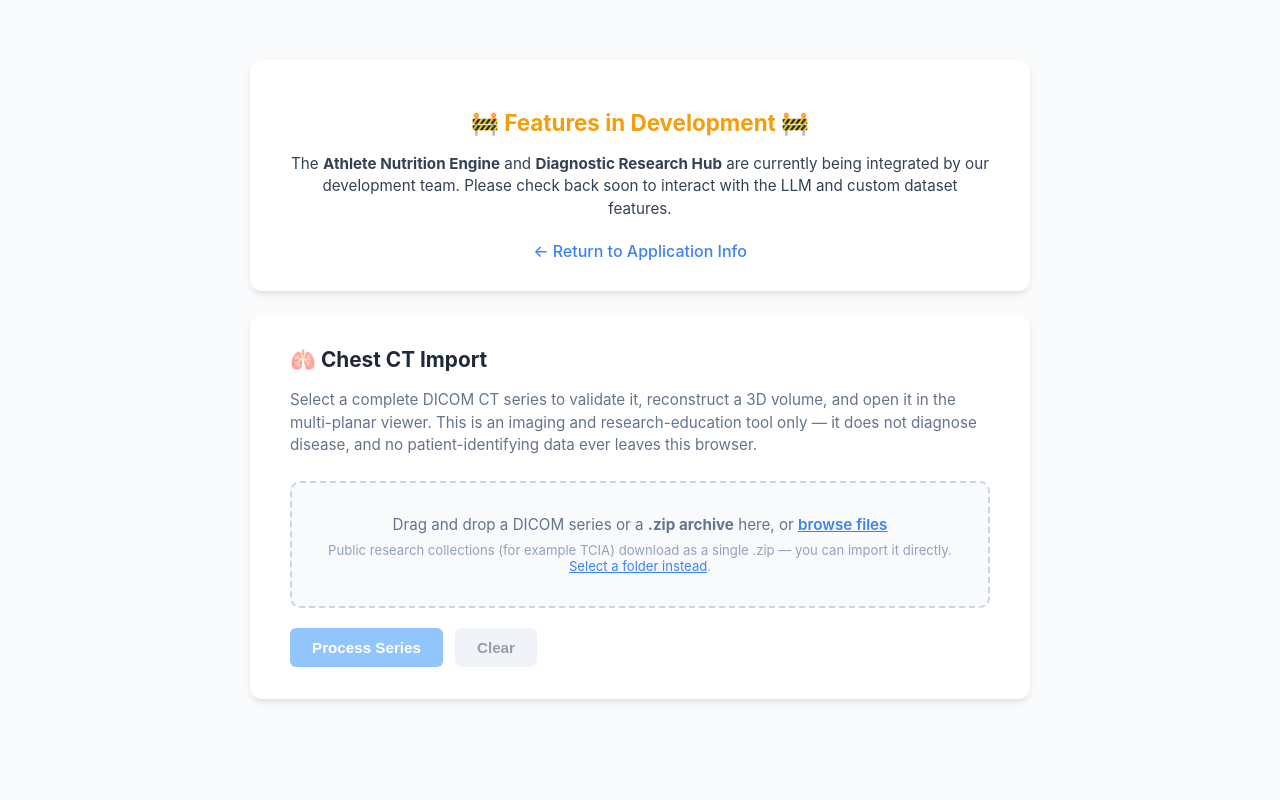
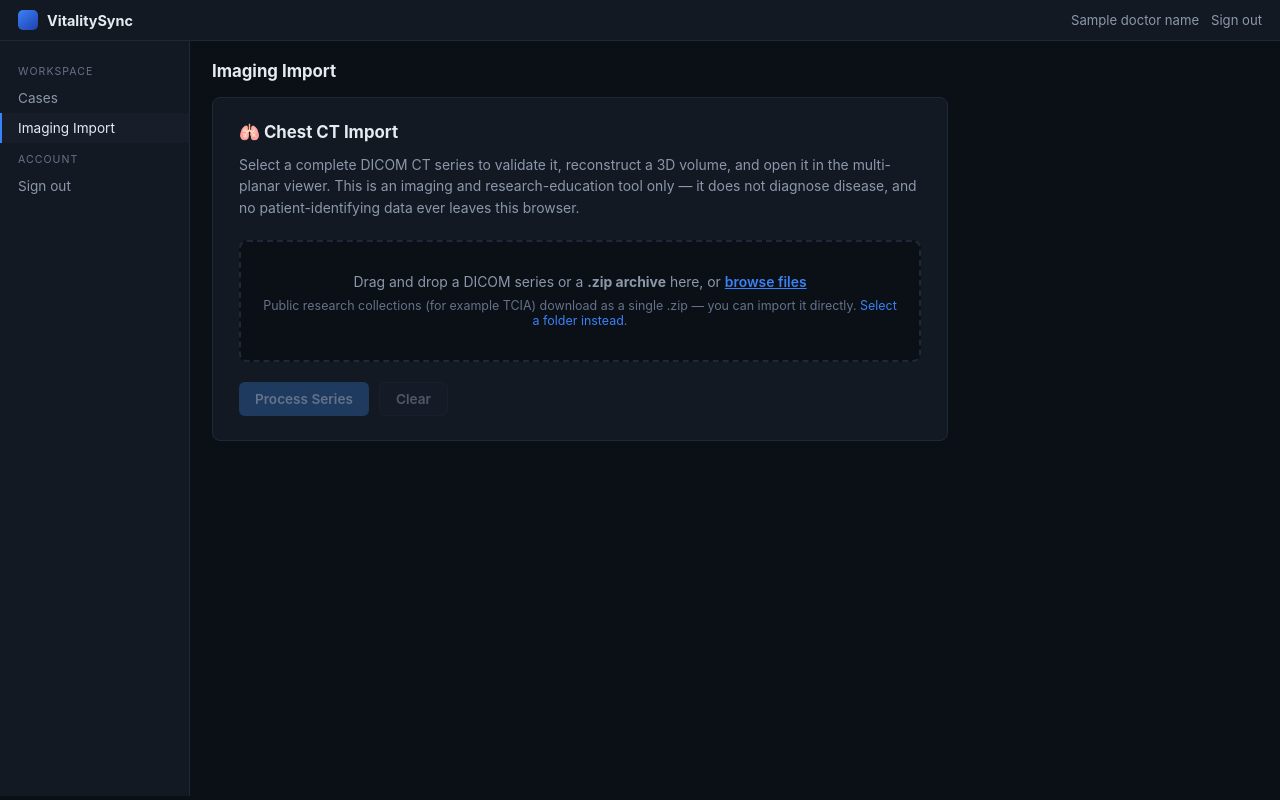
Before and after one commit to Aditya-SHAH123/VertilitySync, a Flask app: template templates/dashboard.html in a window 1280 px wide. Run offline with Flask 3, Linux system fonts and the light colour scheme; the template is opened without the code that fills it: most values are stand-ins (such as "Sample title", 1, 10 or a date in 2020); some libraries are stand-ins or nearby versions.

Commit message:
Update api/db.py, api/db_engine.py, requirements.txt, templates/dashboard.html

```diff
--- a/requirements.txt
+++ b/requirements.txt
@@ -1,6 +1,5 @@
 Flask
 groq
-pandas
 python-dotenv
 pydicom
 numpy
--- a/templates/dashboard.html
+++ b/templates/dashboard.html
@@ -3,85 +3,133 @@
 <head>
     <meta charset="UTF-8">
     <meta name="viewport" content="width=device-width, initial-scale=1.0">
-    <title>VitalitySync - Dashboard</title>
+    <title>Imaging Import — VitalitySync</title>
     <style>
-        body { font-family: -apple-system, BlinkMacSystemFont, "Segoe UI", Roboto, sans-serif; margin: 0; padding: 60px 20px; background-color: #f8fafc; color: #334155; }
-        .page { max-width: 780px; margin: 0 auto; }
-        .message-box { padding: 30px 40px; background: #ffffff; border-radius: 12px; box-shadow: 0 4px 6px -1px rgba(0, 0, 0, 0.1); text-align: center; margin-bottom: 24px; }
-        h2 { color: #f59e0b; margin-bottom: 16px; font-size: 1.4rem; }
-        .message-box p { margin: 0 0 12px 0; line-height: 1.5; font-size: 0.95rem; }
-        .back-link { display: inline-block; color: #3b82f6; text-decoration: none; font-weight: 500; margin-top: 8px; }
-        .back-link:hover { text-decoration: underline; color: #2563eb; }
+        /* Clinical design system - matches cases.html / case_workspace.html.
+           Dense, fast, minimal motion. No marketing media on this page. */
+        :root {
+            --bg: #0b0f16; --panel: #131923; --panel2: #171e2a; --line: #1f2836;
+            --text: #e6ebf2; --muted: #8b98ab; --dim: #64728a; --accent: #3b82f6;
+            --ok: #34d399; --warn: #fbbf24; --info: #60a5fa; --off: #64748b; --danger: #f87171;
+        }
+        * { box-sizing: border-box; }
+        body { margin: 0; background: var(--bg); color: var(--text); font-size: 14px;
+               font-family: -apple-system, BlinkMacSystemFont, "Segoe UI", Roboto, sans-serif; }
+        a { color: inherit; text-decoration: none; }
 
-        .card { background: #ffffff; border-radius: 12px; box-shadow: 0 4px 6px -1px rgba(0, 0, 0, 0.1); padding: 32px 40px; }
-        .card h3 { margin-top: 0; color: #1e293b; font-size: 1.3rem; }
-        .card > p.lede { color: #64748b; margin-top: -4px; margin-bottom: 24px; font-size: 0.95rem; line-height: 1.5; }
+        .topbar { display: flex; align-items: center; justify-content: space-between; gap: 16px;
+                  padding: 10px 18px; border-bottom: 1px solid var(--line); background: var(--panel); }
+        .brand { display: flex; align-items: center; gap: 9px; }
+        .brand .mark { width: 20px; height: 20px; border-radius: 5px; background: linear-gradient(140deg, #3b82f6, #1e40af); }
+        .brand .name { font-weight: 650; font-size: 0.9rem; }
+        .who { display: flex; align-items: center; gap: 12px; font-size: 0.82rem; color: var(--muted); }
+        .who a:hover { color: var(--text); }
+
+        .shell { display: grid; grid-template-columns: 190px 1fr; min-height: calc(100vh - 45px); }
+        .side { border-right: 1px solid var(--line); padding: 14px 0; background: var(--panel); }
+        .side .grp { font-size: 0.66rem; text-transform: uppercase; letter-spacing: 0.1em;
+                     color: var(--dim); padding: 10px 18px 5px; }
+        .side a { display: block; padding: 7px 18px; color: var(--muted); font-size: 0.85rem; }
+        .side a:hover { color: var(--text); background: var(--panel2); }
+        .side a.on { color: var(--text); box-shadow: inset 2px 0 0 var(--accent); background: var(--panel2); }
+
+        .main { padding: 20px 22px 60px; max-width: 780px; }
+        .head { margin-bottom: 16px; }
+        h1 { font-size: 1.05rem; margin: 0; font-weight: 650; }
+
+        .notice { background: #101a2b; border: 1px solid #1e3a5f; color: #93c5fd; border-radius: 7px;
+                  padding: 11px 14px; font-size: 0.82rem; line-height: 1.55; margin-bottom: 16px; }
+
+        .card { background: var(--panel); border: 1px solid var(--line); border-radius: 8px; padding: 24px 26px; }
+        .card h3 { margin-top: 0; color: var(--text); font-size: 1.05rem; }
+        .card > p.lede { color: var(--muted); margin-top: -4px; margin-bottom: 20px; font-size: 0.87rem; line-height: 1.55; }
 
         .dropzone {
-            border: 2px dashed #cbd5e1; border-radius: 10px; padding: 32px 20px; text-align: center;
-            cursor: pointer; transition: border-color 0.2s ease, background 0.2s ease; background: #f8fafc;
+            border: 2px dashed var(--line); border-radius: 8px; padding: 32px 20px; text-align: center;
+            cursor: pointer; transition: border-color 0.2s ease, background 0.2s ease; background: var(--bg);
         }
-        .dropzone.dragover { border-color: #3b82f6; background: #eff6ff; }
-        .dropzone p { margin: 0; color: #64748b; font-size: 0.95rem; }
-        .dropzone .browse { color: #3b82f6; font-weight: 600; text-decoration: underline; }
+        .dropzone.dragover { border-color: var(--accent); background: #101a2b; }
+        .dropzone p { margin: 0; color: var(--muted); font-size: 0.87rem; }
+        .dropzone .browse { color: var(--accent); font-weight: 600; text-decoration: underline; }
         #fileInput { display: none; }
 
-        .file-summary { margin-top: 14px; font-size: 0.9rem; color: #334155; display: none; }
+        .file-summary { margin-top: 14px; font-size: 0.85rem; color: var(--text); display: none; }
         .file-summary.visible { display: block; }
 
-        .actions { margin-top: 20px; display: flex; gap: 12px; flex-wrap: wrap; }
-        button.btn { border: none; border-radius: 6px; padding: 11px 22px; font-weight: 600; font-size: 0.95rem; cursor: pointer; transition: background 0.2s ease; }
-        button.btn-primary { background: #3b82f6; color: #fff; }
-        button.btn-primary:hover:not(:disabled) { background: #2563eb; }
-        button.btn-primary:disabled { background: #93c5fd; cursor: not-allowed; }
-        button.btn-secondary { background: #e2e8f0; color: #334155; }
-        button.btn-secondary:hover:not(:disabled) { background: #cbd5e1; }
-        button.btn-secondary:disabled { opacity: 0.5; cursor: not-allowed; }
-        a.btn-viewer { display: none; text-decoration: none; }
+        .actions { margin-top: 20px; display: flex; gap: 10px; flex-wrap: wrap; }
+        .btn { border: none; border-radius: 6px; padding: 8px 16px; font-weight: 600; font-size: 0.85rem;
+               cursor: pointer; font-family: inherit; transition: background 0.2s ease; }
+        .btn-primary { background: var(--accent); color: #fff; }
+        .btn-primary:hover:not(:disabled) { background: #2563eb; }
+        .btn-primary:disabled { background: #1e3a5f; color: var(--dim); cursor: not-allowed; }
+        .btn-sub { background: var(--panel2); color: var(--muted); border: 1px solid var(--line); }
+        .btn-sub:hover:not(:disabled) { color: var(--text); }
+        .btn-sub:disabled { opacity: 0.5; cursor: not-allowed; }
+        a.btn-viewer { display: none; }
         a.btn-viewer.visible { display: inline-block; }
-        .btn-viewer button { background: #16a34a; color: #fff; }
-        .btn-viewer button:hover { background: #15803d; }
+        .btn-viewer .btn { background: var(--ok); color: #052e21; }
+        .btn-viewer .btn:hover { background: #2fbf8f; }
 
-        .status-line { margin-top: 18px; font-size: 0.92rem; display: none; align-items: center; gap: 10px; }
+        .status-line { margin-top: 18px; font-size: 0.85rem; color: var(--muted); display: none; align-items: center; gap: 10px; }
         .status-line.visible { display: flex; }
-        .spinner { width: 16px; height: 16px; border: 2px solid #cbd5e1; border-top-color: #3b82f6; border-radius: 50%; animation: spin 0.7s linear infinite; }
+        .spinner { width: 15px; height: 15px; border: 2px solid var(--line); border-top-color: var(--accent); border-radius: 50%; animation: spin 0.7s linear infinite; }
         @keyframes spin { to { transform: rotate(360deg); } }
 
-        .error-box { margin-top: 18px; padding: 14px 16px; background: #fef2f2; border: 1px solid #fecaca; color: #b91c1c; border-radius: 8px; font-size: 0.9rem; display: none; white-space: pre-wrap; }
+        .error-box { margin-top: 18px; padding: 12px 14px; background: #450a0a; border: 1px solid #7f1d1d;
+                     color: var(--danger); border-radius: 7px; font-size: 0.85rem; display: none; white-space: pre-wrap; }
         .error-box.visible { display: block; }
 
         .results { margin-top: 24px; display: none; }
         .results.visible { display: block; }
-        .results h4 { margin-bottom: 8px; color: #1e293b; font-size: 1rem; }
+        .results h4 { margin-bottom: 8px; color: var(--text); font-size: 0.85rem; text-transform: uppercase; letter-spacing: 0.06em; color: var(--dim); }
 
-        .badge { display: inline-block; padding: 2px 9px; border-radius: 999px; font-size: 0.72rem; font-weight: 700; letter-spacing: 0.03em; }
-        .badge-PASS { background: #dcfce7; color: #166534; }
-        .badge-WARNING { background: #fef9c3; color: #854d0e; }
-        .badge-FAIL { background: #fee2e2; color: #991b1b; }
+        .badge { display: inline-block; padding: 2px 9px; border-radius: 100px; font-size: 0.7rem; font-weight: 600; }
+        .badge-PASS { background: #052e21; color: var(--ok); }
+        .badge-WARNING { background: #422006; color: var(--warn); }
+        .badge-FAIL { background: #450a0a; color: var(--danger); }
 
-        .file-list { max-height: 220px; overflow-y: auto; border: 1px solid #e2e8f0; border-radius: 8px; margin-bottom: 18px; }
-        .file-row { padding: 10px 14px; border-bottom: 1px solid #f1f5f9; font-size: 0.85rem; }
+        .file-list { max-height: 220px; overflow-y: auto; border: 1px solid var(--line); border-radius: 8px; margin-bottom: 18px; background: var(--bg); }
+        .file-row { padding: 10px 14px; border-bottom: 1px solid var(--line); font-size: 0.83rem; }
         .file-row:last-child { border-bottom: none; }
-        .file-row .fname { font-weight: 600; color: #334155; margin-right: 8px; }
-        .file-row ul { margin: 6px 0 0 0; padding-left: 18px; color: #64748b; }
+        .file-row .fname { font-weight: 600; color: var(--text); margin-right: 8px; }
+        .file-row ul { margin: 6px 0 0 0; padding-left: 18px; color: var(--muted); }
 
-        .summary-grid { display: grid; grid-template-columns: repeat(auto-fill, minmax(180px, 1fr)); gap: 14px; margin-bottom: 18px; }
-        .summary-item { background: #f8fafc; border-radius: 8px; padding: 12px 14px; }
-        .summary-item .label { font-size: 0.72rem; text-transform: uppercase; letter-spacing: 0.04em; color: #94a3b8; margin-bottom: 4px; }
-        .summary-item .value { font-size: 0.95rem; color: #1e293b; font-weight: 600; }
+        .summary-grid { display: grid; grid-template-columns: repeat(auto-fill, minmax(180px, 1fr)); gap: 12px; margin-bottom: 18px; }
+        .summary-item { background: var(--bg); border: 1px solid var(--line); border-radius: 8px; padding: 12px 14px; }
+        .summary-item .label { font-size: 0.66rem; text-transform: uppercase; letter-spacing: 0.08em; color: var(--dim); margin-bottom: 4px; }
+        .summary-item .value { font-size: 0.9rem; color: var(--text); font-weight: 600; }
 
-        .warnings-list { font-size: 0.85rem; color: #854d0e; background: #fefce8; border: 1px solid #fde68a; border-radius: 8px; padding: 12px 14px; margin-bottom: 4px; }
+        .warnings-list { font-size: 0.83rem; color: var(--warn); background: #201a06; border: 1px solid #422006; border-radius: 8px; padding: 12px 14px; margin-bottom: 4px; }
         .warnings-list li { margin-bottom: 4px; }
         .warnings-list li:last-child { margin-bottom: 0; }
+
+        @media (max-width: 780px) {
+            .shell { grid-template-columns: 1fr; }
+            .side { display: flex; overflow-x: auto; border-right: none; border-bottom: 1px solid var(--line); padding: 6px; }
+            .side .grp { display: none; }
+            .side a.on { box-shadow: inset 0 -2px 0 var(--accent); }
+        }
     </style>
 </head>
 <body>
-<div class="page">
 
-    <div class="message-box">
-        <h2>🚧 Features in Development 🚧</h2>
-        <p>The <strong>Athlete Nutrition Engine</strong> and <strong>Diagnostic Research Hub</strong> are currently being integrated by our development team. Please check back soon to interact with the LLM and custom dataset features.</p>
-        <a href="/" class="back-link">&larr; Return to Application Info</a>
+<div class="topbar">
+    <div class="brand"><span class="mark"></span><span class="name">VitalitySync</span></div>
+    <div class="who"><span>{{ doctor_name }}</span><a href="/logout">Sign out</a></div>
+</div>
+
+<div class="shell">
+    <aside class="side">
+        <div class="grp">Workspace</div>
+        <a href="/cases">Cases</a>
+        <a class="on" href="/dashboard">Imaging Import</a>
+        <div class="grp">Account</div>
+        <a href="/logout">Sign out</a>
+    </aside>
+
+    <main class="main">
+        <div class="head">
+            <h1>Imaging Import</h1>
         </div>
 
         <div class="card">
@@ -90,7 +138,7 @@
 
             <div class="dropzone" id="dropzone">
                 <p>Drag and drop a DICOM series or a <strong>.zip archive</strong> here, or <span class="browse">browse files</span></p>
-            <p style="margin-top:8px;font-size:0.82rem;color:#94a3b8;">Public research collections (for example TCIA) download as a single .zip &mdash; you can import it directly. <a href="#" id="pickFolder" style="color:#3b82f6;">Select a folder instead</a>.</p>
+                <p style="margin-top:8px;font-size:0.78rem;color:var(--dim);">Public research collections (for example TCIA) download as a single .zip &mdash; you can import it directly. <a href="#" id="pickFolder" style="color:var(--accent);">Select a folder instead</a>.</p>
                 <input type="file" id="fileInput" multiple accept=".dcm,.dicom,.zip,application/zip,application/dicom">
                 <input type="file" id="folderInput" webkitdirectory directory multiple style="display:none;">
             </div>
@@ -98,7 +146,7 @@
 
             <div class="actions">
                 <button class="btn btn-primary" id="processBtn" disabled>Process Series</button>
-            <button class="btn btn-secondary" id="clearBtn" disabled>Clear</button>
+                <button class="btn btn-sub" id="clearBtn" disabled>Clear</button>
                 <a class="btn-viewer" id="viewerLink" href="#"><button class="btn" type="button">Open in Viewer &rarr;</button></a>
             </div>
 
@@ -115,7 +163,7 @@
                 <div class="file-list" id="fileList"></div>
             </div>
         </div>
-
+    </main>
 </div>
 
 <script>
```
Also changed, not shown: api/db.py (+10 -1 lines), api/db_engine.py (+10 -1 lines). Lines whose indentation alone changed are shown as unchanged.
